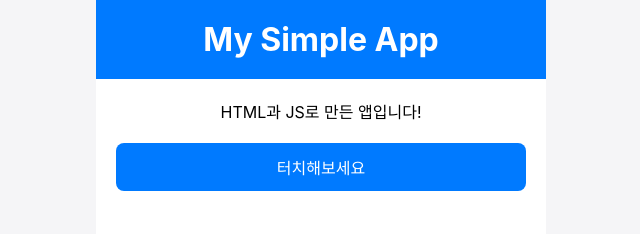
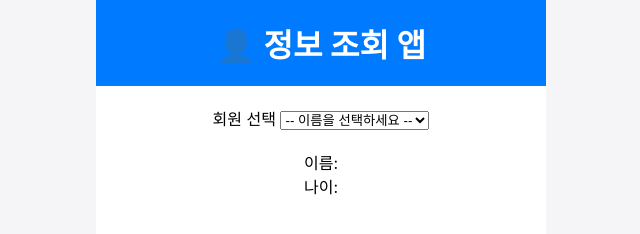
Before and after one commit to hwlee1958/MyApp, a plain HTML site: page index.html in a window 1280 px wide. Shown: the whole page, without its empty margins (319-959 px from the left). Drawn offline with Linux system fonts and the light colour scheme.

Commit message:
Update index.html

```diff
--- a/index.html
+++ b/index.html
@@ -3,20 +3,37 @@
 <head>
     <meta charset="UTF-8">
     <meta name="viewport" content="width=device-width, initial-scale=1.0">
-    <title>나의 첫 모바일 앱</title>
+    <title>회원 정보 조회</title>
     <link rel="stylesheet" href="style.css">
-    <!-- 앱 설정 파일 연결 -->
     <link rel="manifest" href="manifest.json">
 </head>
 <body>
     <div class="app-container">
         <header>
-            <h1>My Simple App</h1>
+            <h1>👤 정보 조회 앱</h1>
         </header>
+
         <main>
-            <p>HTML과 JS로 만든 앱입니다!</p>
-            <button id="clickBtn">터치해보세요</button>
-            <p id="result"></p>
+            <!-- 2. 콤보 리스트 (드롭다운) -->
+            <div class="select-box">
+                <label for="nameSelect">회원 선택</label>
+                <select id="nameSelect">
+                    <option value="">-- 이름을 선택하세요 --</option>
+                    <!-- JS에서 옵션이 자동으로 추가됩니다 -->
+                </select>
+            </div>
+
+            <!-- 4. 이름과 나이를 보여주는 결과 카드 -->
+            <div id="resultCard" class="result-card hidden">
+                <div class="card-item">
+                    <span class="label">이름:</span>
+                    <span id="resName" class="value"></span>
+                </div>
+                <div class="card-item">
+                    <span class="label">나이:</span>
+                    <span id="resAge" class="value"></span>
+                </div>
+            </div>
         </main>
     </div>
     <script src="app.js"></script>
```
